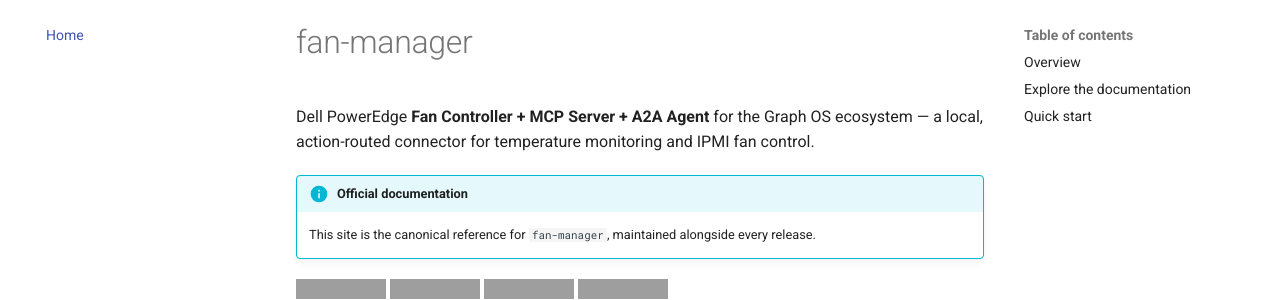
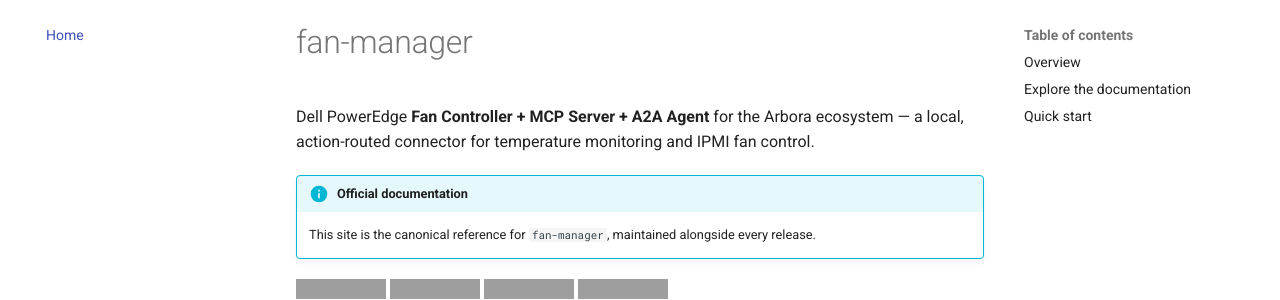
Before and after one commit to Knuckles-Team/fan-manager, an MkDocs documentation site: the page built from docs/index.md, in a window 1280 px wide and 900 px high, cut to the strip 124-424 px from the top of the window. Built offline with MkDocs 1.6.1 and Material for MkDocs 9.7.7, drawn with Linux system fonts in a browser that asks for light colours; comment, search, counter and statistics services are not loaded; grey boxes are pictures that could not be loaded.

Commit message:
chore: rename graph-os terminology to arbora [skip ci]
Deterministic graph-os -> arbora terminology replace (replacements=12 files=10 paths_moved=0), with hosts
au.arpa -> arbora.arpa and graph-os.arpa -> arbora-mcp.arpa.

Spec: none (rename)
Co-Authored-By: Claude Opus 5.5 (1M context) <noreply@anthropic.com>

```diff
--- a/.pre-commit-config.yaml
+++ b/.pre-commit-config.yaml
@@ -3,7 +3,7 @@
 default_install_hook_types: [pre-commit, pre-push]
 default_language_version:
   python: python3
-# Phase 0 dev-velocity contract (graph-os-completion-program): a hook with no
+# Phase 0 dev-velocity contract (arbora-completion-program): a hook with no
 # explicit `stages:` below is commit-only, never both.
 default_stages: [pre-commit]
 exclude: 'dotnet|node_modules'
--- a/docs/index.md
+++ b/docs/index.md
@@ -1,7 +1,7 @@
 # fan-manager
 
 Dell PowerEdge **Fan Controller + MCP Server + A2A Agent** for the
-Graph OS ecosystem — a local, action-routed connector for temperature
+Arbora ecosystem — a local, action-routed connector for temperature
 monitoring and IPMI fan control.
 
 !!! info "Official documentation"
--- a/fan_manager/__init__.py
+++ b/fan_manager/__init__.py
@@ -1,7 +1,7 @@
 #!/usr/bin/env python
 """fan-manager — manage your Dell PowerEdge fan speed.
 
-Local CLI tool + MCP Server + A2A Agent for the Graph OS ecosystem.
+Local CLI tool + MCP Server + A2A Agent for the Arbora ecosystem.
 """
 
 import importlib
--- a/mkdocs.yml
+++ b/mkdocs.yml
@@ -1,5 +1,5 @@
 site_name: "fan-manager"
-site_description: "Fan Manager + MCP Server + A2A Agent — a typed, action-routed Fan connector for the Graph OS ecosystem."
+site_description: "Fan Manager + MCP Server + A2A Agent — a typed, action-routed Fan connector for the Arbora ecosystem."
 site_url: "https://knuckles-team.github.io/fan-manager/"
 repo_name: "Knuckles-Team/fan-manager"
 repo_url: "https://github.com/Knuckles-Team/fan-manager"
```
Also changed, not shown: README.md (+2 -2 lines), fan_manager/skills/fan-manager-operations/SKILL.md (+2 -2 lines), 4 other files.
